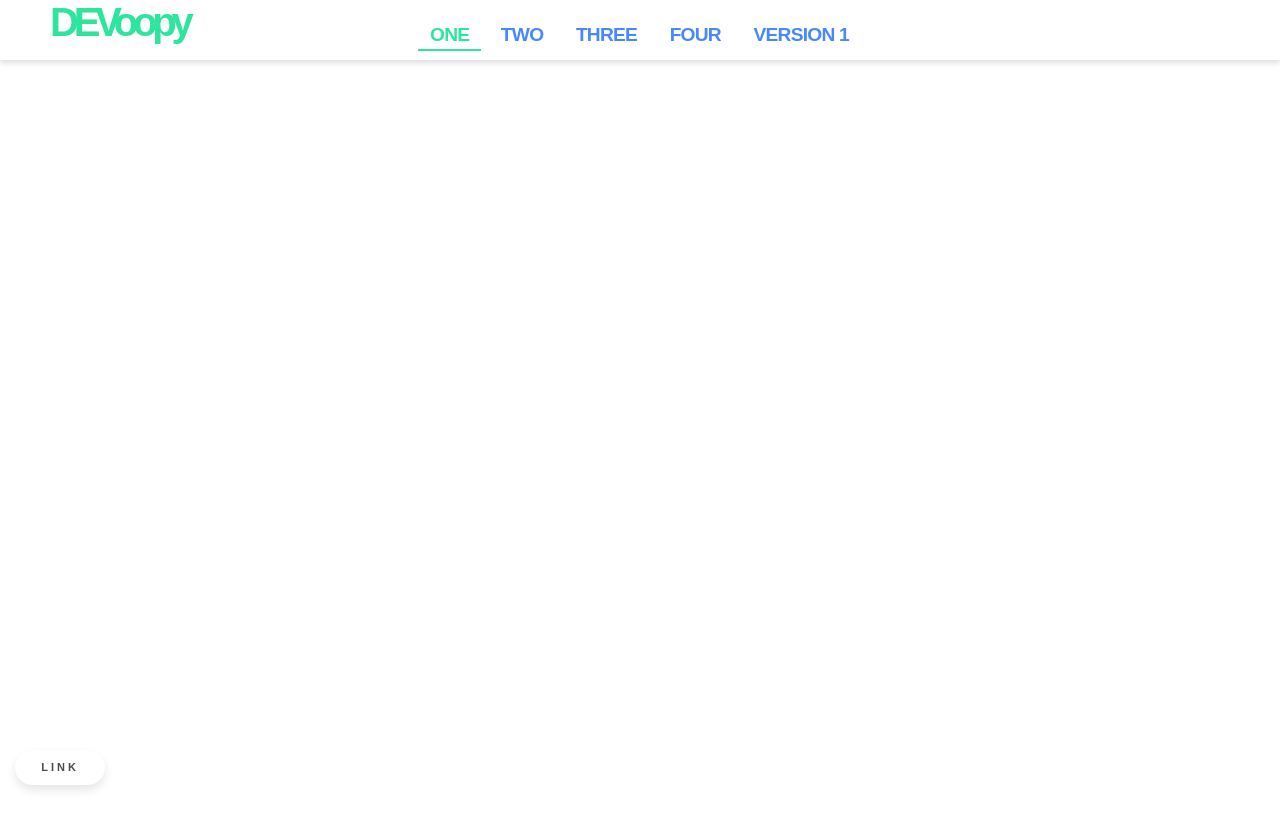
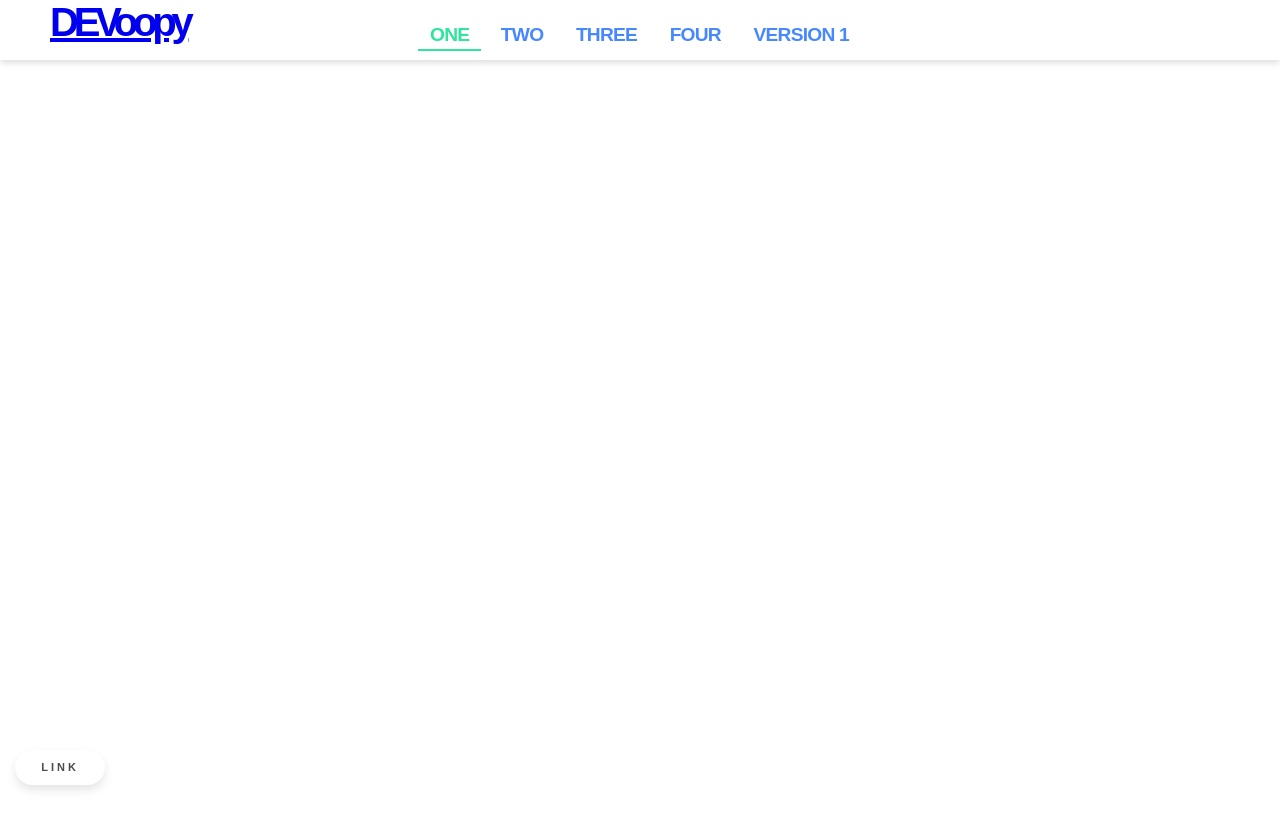
Before and after one commit to devoopy/devoopy.github.io, a plain HTML site: page one.html in a window 1280 px wide. Shown: the top 828 px of the page. Drawn offline with Linux system fonts and the light colour scheme.

Commit message:
Update one.html

```diff
--- a/one.html
+++ b/one.html
@@ -14,7 +14,7 @@
 <body>
 
   <nav class="nav">
-    <div class="logo" href="https://devoopy.github.io/">DEVoopy</div>
+    <div class="logo"><a href="https://devoopy.github.io/">DEVoopy</a></div>
     <div class="navbutton"><span></span></div>
     <ul>
       <li class="active"><a href="https://devoopy.github.io/one.html">One</a></li>
```
